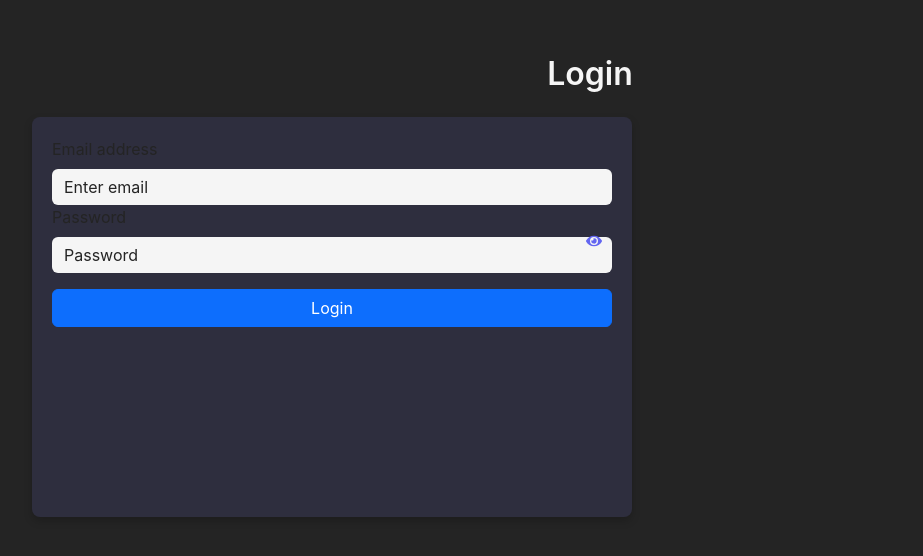
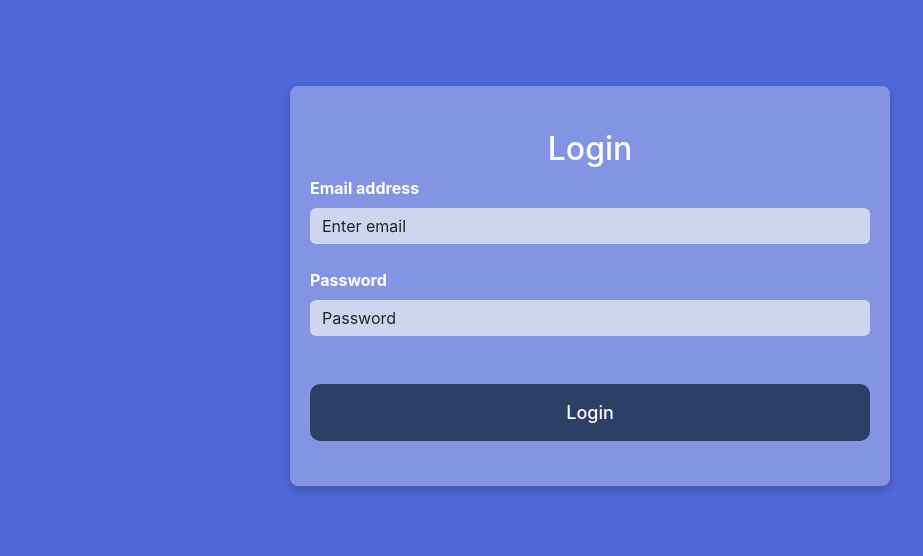
Before and after one commit to JPkenpachi1/Airwave, a React (Vite) app in the folder Airwave/: page /login in a window 1280 px wide. Shown: the part 114-670 px from the top of the page, without its empty margins (50-973 px from the left). Built offline with nearby package versions, Linux system fonts and the light colour scheme.

Commit message:
designed the login page

```diff
--- a/Airwave/src/components/Navbar/navabar.css
+++ b/Airwave/src/components/Navbar/navabar.css
@@ -27,16 +27,39 @@ nav {
     left: 50px;
     width: calc(100% - 50px);
 }
-
+.loginPage{
+  display: flex;
+  justify-content: center;
+  align-items: center;
+  width: 100%;
+  height: 100vh;
+  background-color: #4f67d8;
+  color: #ffffff;
+}
 /* Container and Form styling */
 .login-container {
-    width: 600px;
-    height: 400px;
-    padding: 20px;
-    background-color: #2e2e3e;
-    border-radius: 8px;
-    box-shadow: 0 4px 8px rgba(0, 0, 0, 0.2);
+  width: 600px;
+  height: 400px;
+  padding: 20px;
+  background-color: #FAFBFB4D;
+  border-radius: 8px;
+  box-shadow: 0 4px 8px rgba(0, 0, 0, 0.2);
+  opacity: 0; /* Initially hidden */
+  transform: translateY(-50px); /* Start slightly above */
+  animation: dropdown 0.5s ease-out forwards; /* Apply animation */
+}
+
+@keyframes dropdown {
+  0% {
+      opacity: 0;
+      transform: translateY(-50px); /* Starting position above */
   }
+  100% {
+      opacity: 1;
+      transform: translateY(0); /* Final position */
+  }
+}
+
 
   .login-title {
     color: #f5f5f5;
@@ -46,10 +69,8 @@ nav {
   }
 
   .login-form-control {
-    background-color: #1e1e2f;
-    border: 1px solid #3f3f51;
-    color: #f5f5f5;
-    border-radius: 4px;
+    background-color: #f5f5f5ab !important;
+
   }
 
   .login-form-control:focus {
@@ -66,14 +87,19 @@ nav {
 
   /* Button styling */
   .login-button-primary {
-    background-color: #6366f1;
+    background-color: #2c3f66;
     color: #ffffff;
     border: none;
     width: 100%;
+    font-size: 18px;
+    font-weight: 500;
+    padding: 15px
+    ;
+    border-radius: 10px;
   }
 
   .login-button-primary:hover {
-    background-color: #4c51bf;
+    background-color: #2c3f669a;
   }
 
   /* Eye icon styling for password visibility toggle */
--- a/Airwave/src/pages/login.jsx
+++ b/Airwave/src/pages/login.jsx
@@ -30,48 +30,46 @@ const Login = () => {
     };
 
     return (
-        <div style={{display:'flex' ,justifyContent:'center' , alignItems:'center' , height:'100vh',width:'100%',backgroundColor:'#242424'}}>
-        <Container >
+        <div className='loginPage'>
+        <Container className=' d-flex justify-content-center align-items-center flex-column '>
 
-                    <h2 className="login-title">Login</h2>
-                    {error && <Alert className="login-alert-danger">{error}</Alert>}
             <Form className='login-container' onSubmit={handleSubmit}>
-                        <Form.Group controlId="formEmail">
-                            <Form.Label>Email address</Form.Label>
+            <h2 className="text-center mt-4 mb-2">Login</h2>
+            {error && <Alert variant="danger">{error}</Alert>}
+                <Form.Group controlId="formEmail" className='mb-4'>
+                    <Form.Label className='fw-bold fs-6'>Email address</Form.Label>
                     <Form.Control
                         type="email"
+                        className='login-form-control'
                         placeholder="Enter email"
                         value={email}
                         onChange={(e) => setEmail(e.target.value)}
                         required
-                                className="login-form-control"
                     />
                 </Form.Group>
 
-                        <Form.Group controlId="formPassword" className="login-password-container">
-                            <Form.Label>Password</Form.Label>
+                <Form.Group controlId="formPassword" className='mb-4'>
+                    <Form.Label className='fw-bold fs-6'>Password</Form.Label>
                     <Form.Control
                         type={showPassword ? "text" : "password"}
                         placeholder="Password"
+                        className='login-form-control'
                         value={password}
                         onChange={(e) => setPassword(e.target.value)}
                         required
-                                className="login-form-control"
                     />
-                            <span
-                                className="login-eye-icon"
+                    {/* <span
+                        style={{ position: 'absolute', right: '10px', top: '35px', cursor: 'pointer' }}
                         onClick={() => setShowPassword(!showPassword)}
                     >
                         {showPassword ? <FaEyeSlash /> : <FaEye />}
-                            </span>
+                    </span> */}
                 </Form.Group>
 
-                        <Button type="submit" className="login-button-primary mt-3">
+                <button   type="submit"  className=" mt-4 login-button-primary" >
                     Login
-                        </Button>
+                </button>
             </Form>
-
-
         </Container>
         </div>
     );
```
Lines whose indentation alone changed are shown as unchanged.
